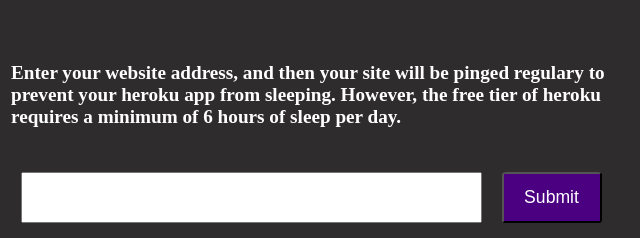
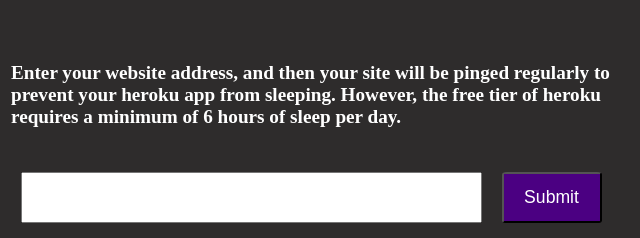
Before and after one commit to tlorenzi/Heroku-Pinger, a website: page index.html in a window 1280 px wide. Shown: the part 141-379 px from the top of the page, 329-969 px from the left. Drawn offline with Linux system fonts and the light colour scheme.

Commit message:
Update index.html

```diff
--- a/index.html
+++ b/index.html
@@ -14,7 +14,7 @@
     <div id="container">
         <h1>Heroku Pinger</h1>
         <br />
-        <h4>Enter your website address, and then your site will be pinged regulary to prevent your heroku app from
+        <h4>Enter your website address, and then your site will be pinged regularly to prevent your heroku app from
             sleeping. However, the free tier of heroku requires a minimum of 6 hours of sleep per day.
         </h4>
         <br>
```
